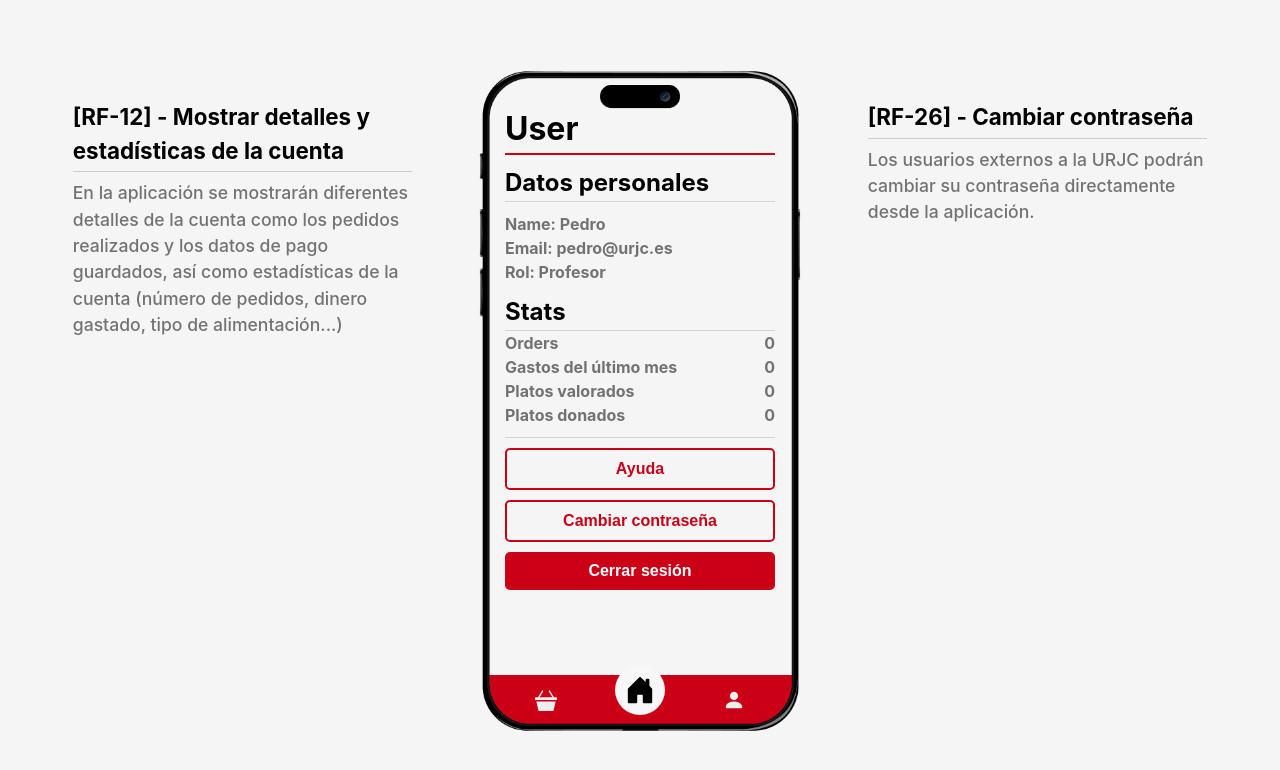
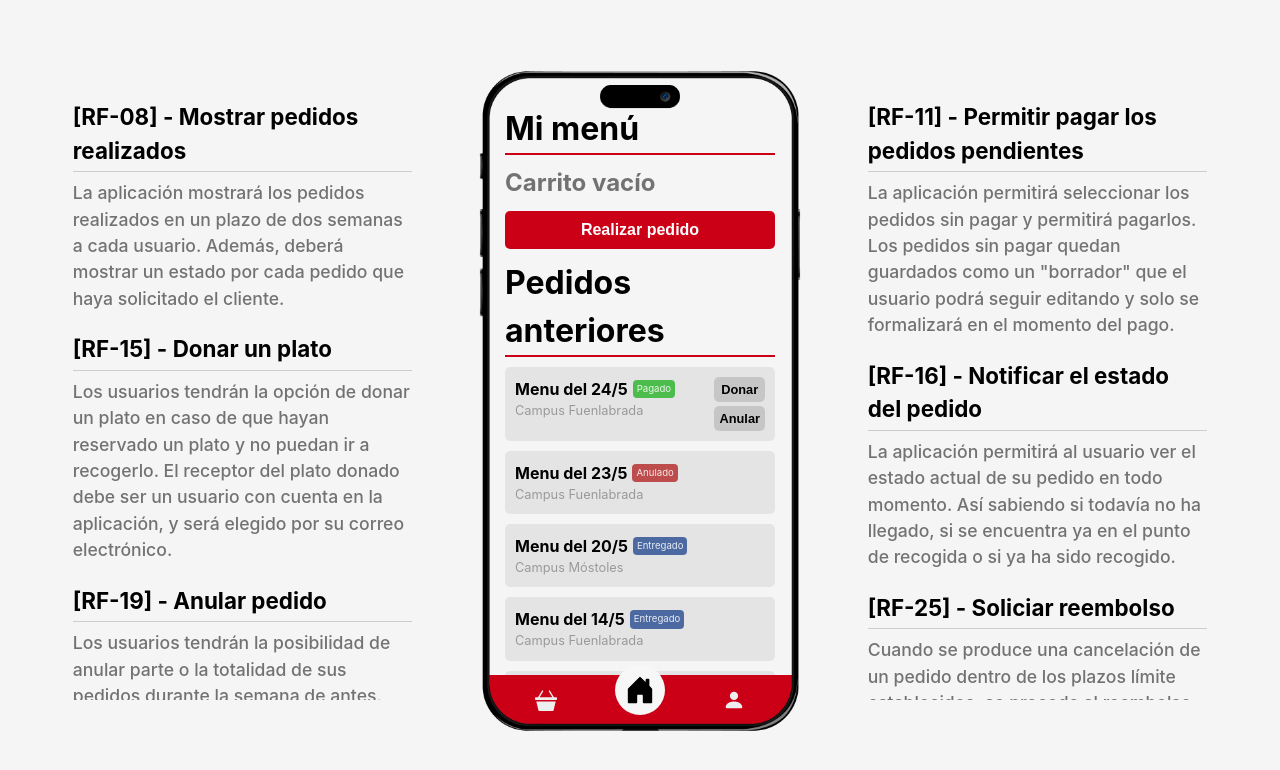
Before and after one commit to PortiESP/URJC-Eats-prototype, a React (Vite) app: page / in a window 1280 px wide. Shown: the top 770 px of the page. Built offline with nearby package versions, Linux system fonts and the light colour scheme.

Commit message:
Updated hardcoded values

```diff
--- a/src/App.jsx
+++ b/src/App.jsx
@@ -9,7 +9,7 @@ import { useEffect } from 'react'
 
 function App() {
 
-  const [scene, setScene] = useState('user')
+  const [scene, setScene] = useState('cart')
 
   useEffect(() => {
     const setVH = () => {
--- a/src/data/products.js
+++ b/src/data/products.js
@@ -1,84 +1,94 @@
 const products = [
     {
-        title: 'Card 1',
+        title: 'Macarrones con tomate',
         description: 'Description 1',
         image: 'https://via.placeholder.com/150',
         footer: 'Footer 1'
     },
     {
-        title: 'Card 2',
+        title: 'Pizza Margherita',
         description: 'Description 2',
         image: 'https://via.placeholder.com/150',
         footer: 'Footer 2'
     },
     {
-        title: 'Card 3',
+        title: 'Hamburguesa con queso',
         description: 'Description 3',
         image: 'https://via.placeholder.com/150',
         footer: 'Footer 3'
     },
     {
-        title: 'Card 4',
+        title: 'Ensalada César',
         description: 'Description 4',
         image: 'https://via.placeholder.com/150',
         footer: 'Footer 4'
     },
     {
-        title: 'Card 5',
+        title: 'Pasta al Pesto',
         description: 'Description 5',
         image: 'https://via.placeholder.com/150',
         footer: 'Footer 5'
     },
     {
-        title: 'Card 6',
+        title: 'Tortilla de Patatas',
         description: 'Description 6',
         image: 'https://via.placeholder.com/150',
         footer: 'Footer 6'
     },
     {
-        title: 'Card 7',
+        title: 'Sopa de Cebolla',
         description: 'Description 7',
         image: 'https://via.placeholder.com/150',
         footer: 'Footer 7'
     },
     {
-        title: 'Card 8',
+        title: 'Pollo al Curry',
         description: 'Description 8',
         image: 'https://via.placeholder.com/150',
         footer: 'Footer 8'
     },
     {
-        title: 'Card 9',
+        title: 'Arroz tres delicias',
         description: 'Description 9',
         image: 'https://via.placeholder.com/150',
         footer: 'Footer 9'
     },
     {
-        title: 'Card 10',
+        title: 'Pimientos rellenos',
         description: 'Description 10',
         image: 'https://via.placeholder.com/150',
         footer: 'Footer 10'
     },
     {
-        title: 'Card 11',
+        title: 'Lentejas estofadas',
         description: 'Description 11',
         image: 'https://via.placeholder.com/150',
         footer: 'Footer 11'
     },
     {
-        title: 'Card 12',
+        title: 'Canelones de carne',
         description: 'Description 12',
         image: 'https://via.placeholder.com/150',
         footer: 'Footer 12'
     },
     {
-        title: 'Card 13',
+        title: 'Sushi variado',
         description: 'Description 13',
         image: 'https://via.placeholder.com/150',
         footer: 'Footer 13'
     },
-
-]
-
+    {
+        title: 'Tarta de Queso',
+        description: 'Description 14',
+        image: 'https://via.placeholder.com/150',
+        footer: 'Footer 14'
+    },
+    {
+        title: 'Helado de Vainilla',
+        description: 'Description 15',
+        image: 'https://via.placeholder.com/150',
+        footer: 'Footer 15'
+    },
+];
 
 export default products
--- a/src/index.css
+++ b/src/index.css
@@ -3,6 +3,9 @@
   margin: 0;
   padding: 0;
   color: black;
+
+  /* Disable select */
+  user-select: none;
 }
 
 :root {
--- a/src/scenes/Cart/Delivery.jsx
+++ b/src/scenes/Cart/Delivery.jsx
@@ -30,14 +30,16 @@ export default function Delivery({setScene}) {
                     <div className={scss.items}>
                         <span>Productos</span>
                         <ul>
-                            <li>Producto 1</li>
-                            <li>Producto 2</li>
-                            <li>Producto 3</li>
+                            <li>Primer plato: Macarrones con tomate</li>
+                            <li>Segundo plato: Hamburguesa </li>
+                            <li>Potre: Helado de vainilla</li>
+                            <li>Bebida: Cocacola</li>
+                            <li>Pan: Sí</li>
                         </ul>
                     </div>
                     <div className={scss.total}>
                         <span>Total</span>
-                        <span>0€</span>
+                        <span>7.95€</span>
                     </div>
                 </div>
                 <div className={scss.input_group}>
--- a/src/scenes/Cart/index.jsx
+++ b/src/scenes/Cart/index.jsx
@@ -22,10 +22,15 @@ export default function Cart({setScene}) {
             </div>
             <button onClick={handlePay} disabled={!cart.length}>Realizar pedido</button>
             <h1>Pedidos anteriores</h1>
-            <PrevMenu />
-            <PrevMenu />
-            <PrevMenu />
-            <PrevMenu />
+            <PrevMenu campus="Fuenlabrada" date="24/5" status="Pagado"/>
+            <PrevMenu campus="Fuenlabrada" date="23/5" status="Anulado"/>
+            <PrevMenu campus="Móstoles" date="20/5" status="Entregado"/>
+            <PrevMenu campus="Fuenlabrada" date="14/5" status="Entregado"/>
+            <PrevMenu campus="Fuenlabrada" date="27/5" status="Anulado"/>
+            <PrevMenu campus="Fuenlabrada" date="27/5" status="Anulado"/>
+            <PrevMenu campus="Fuenlabrada" date="19/4" status="Entregado"/>
+            <PrevMenu campus="Fuenlabrada" date="16/4" status="Entregado"/>
+            <PrevMenu campus="Fuenlabrada" date="1/4" status="Entregado"/>
         </div>
     )
 }
@@ -49,13 +54,16 @@ function PrevMenu(props) {
     return (
         <div className={scss.prev_menu}>
             <div className={scss.details}>
-                <h4>Menu del 24/6 <span className={scss.label}>Pagado</span></h4>
-                <span>Campus fuenlabrada</span>
+                <h4>Menu del {props.date} <span className={[scss.label, scss[props.status]].join(" ")}>{props.status}</span></h4>
+                <span>Campus {props.campus}</span>
             </div>
-            <div className={scss.buttons}>
-                <button>Donar</button>
-                <button>Anular</button>
-            </div>
+            {
+                props.status === "Pagado" &&
+                <div className={scss.buttons}>
+                    <button>Donar</button>
+                    <button>Anular</button>
+                </div>
+            }
         </div>
     )
 }
--- a/src/scenes/ProductDetail/index.jsx
+++ b/src/scenes/ProductDetail/index.jsx
@@ -5,7 +5,7 @@ export default function ProductDetail({setScene}) {
 
     const handleCart = () => {
         const cart = JSON.parse(localStorage.getItem('cart') || "[]");
-        cart.push({name: 'Product Title', price: 'Product Price'});
+        cart.push({name: 'Macarrones con tomate', price: '17'});
         localStorage.setItem('cart', JSON.stringify(cart));
         setScene('mainMenu');
     }
--- a/src/scenes/User/index.jsx
+++ b/src/scenes/User/index.jsx
@@ -15,19 +15,19 @@ export default function User({ setScene }) {
                 <h2>Stats</h2>
                 <div className={scss.stat}>
                     <span>Orders</span>
-                    <span>0</span>
+                    <span>7</span>
                 </div>
                 <div className={scss.stat}>
                     <span>Gastos del último mes</span>
-                    <span>0</span>
+                    <span>67€</span>
                 </div>
                 <div className={scss.stat}>
                     <span>Platos valorados</span>
-                    <span>0</span>
+                    <span>3</span>
                 </div>
                 <div className={scss.stat}>
                     <span>Platos donados</span>
-                    <span>0</span>
+                    <span>2</span>
                 </div>
             </div>
             <hr />
--- a/src/styles/scenes_styles/cart.module.scss
+++ b/src/styles/scenes_styles/cart.module.scss
@@ -97,10 +97,19 @@
 
             .label{
                 font-size: 0.6rem;
-                background: #0a0a;
                 padding: 2px 4px;
                 border-radius: 4px;
                 color: #fffd;
+
+                &.Pagado{
+                    background: #0a0a;
+                }
+                &.Anulado{
+                    background: #a00a;
+                }
+                &.Entregado{
+                    background: rgba(0, 45, 128, 0.667);
+                }
             }
         }
 
--- a/src/styles/scenes_styles/delivery.module.scss
+++ b/src/styles/scenes_styles/delivery.module.scss
@@ -131,8 +131,8 @@
             gap: 5px;
 
             label{
-                font-size: 1rem;
-                font-weight: 700;
+                font-size: .8rem;
+                font-weight: 500;
                 color: #0008;
                 font-style: italic;
             }
@@ -142,6 +142,10 @@
                 border:none;
                 border-radius: 5px;
                 background: $secondary;
+
+                &:focus{
+                    outline: none;
+                }
             }
         }
     }
--- a/src/styles/scenes_styles/login.module.scss
+++ b/src/styles/scenes_styles/login.module.scss
@@ -130,6 +130,6 @@
         color: #000;
         text-align: center;
         font-style: italic;
-        color: #0008;
+        color: #0006;
     }
 }
```
